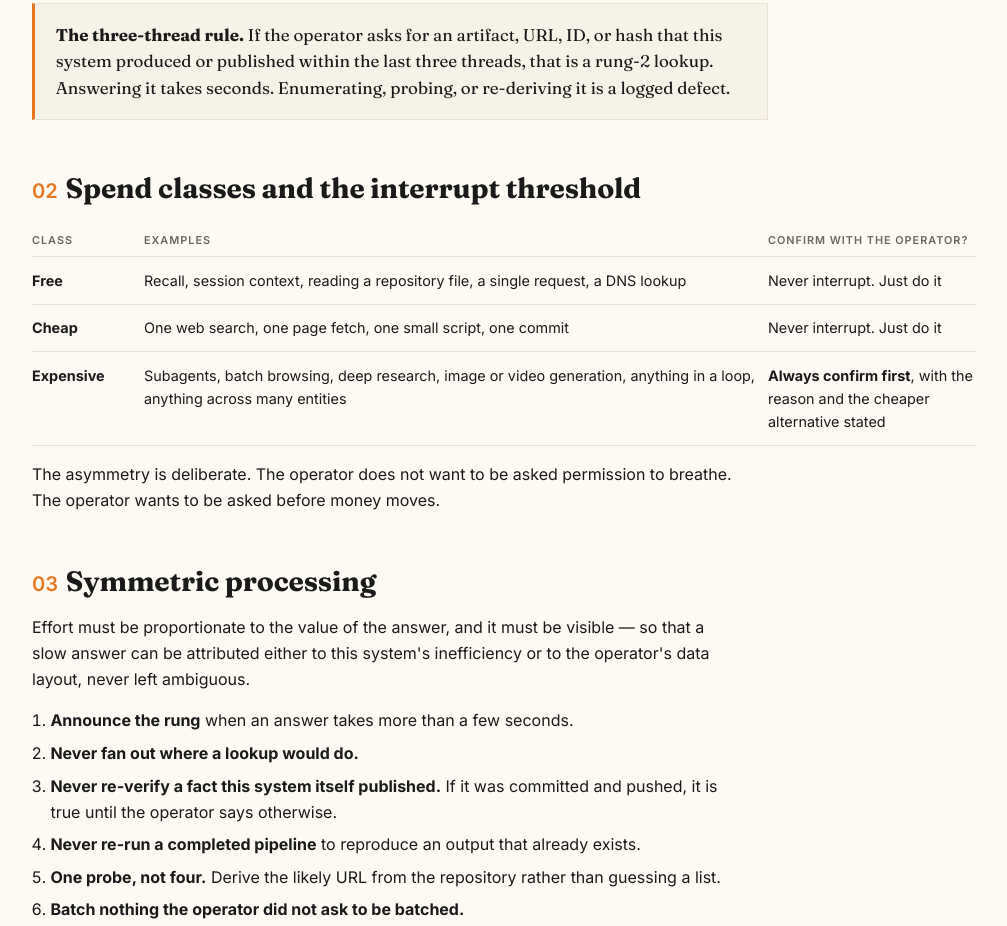
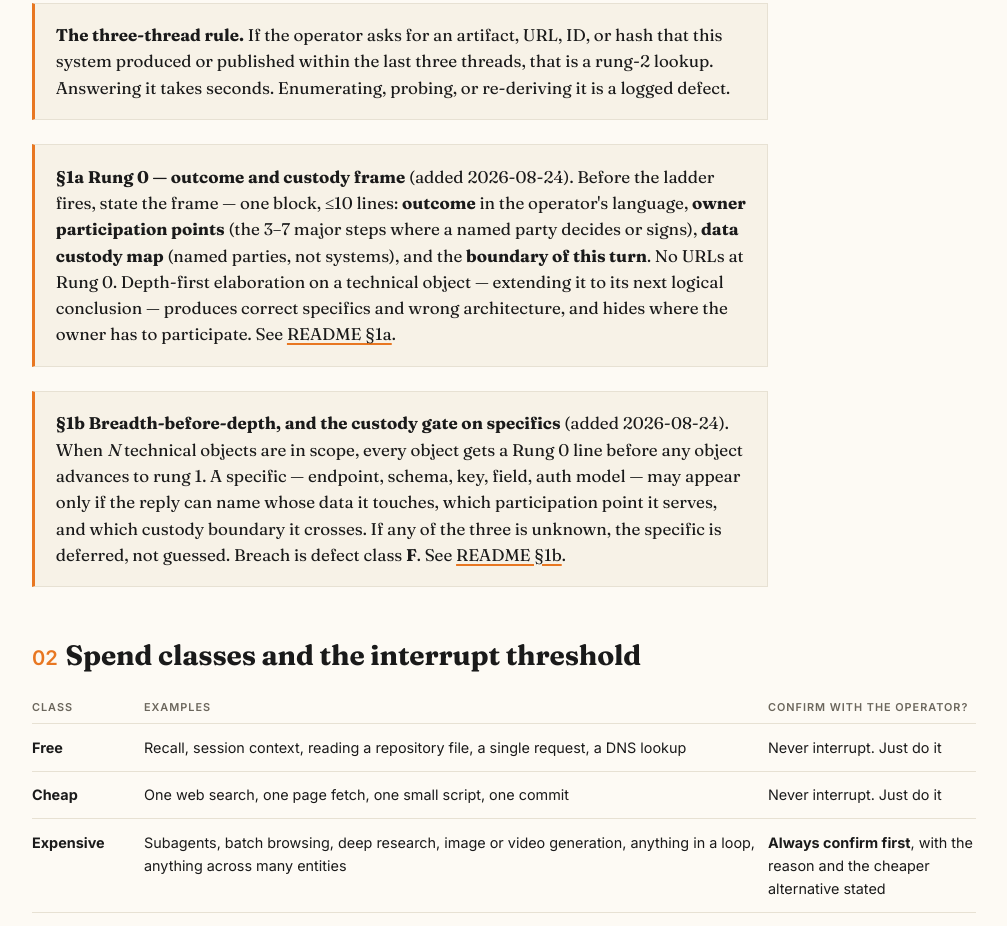
Before and after one commit to EVEglyphDesign/eve-glyph-boot-contract, a plain HTML site: page docs/index.html in a window 1280 px wide. Shown: the part 1078-2004 px from the top of the page, without its empty margins (136-1143 px from the left). Drawn offline with Linux system fonts and the light colour scheme.

Commit message:
docs/index.html: add §1a Rung 0 and §1b breadth-before-depth blocks under §01
Follow-up to b210ff1 — the earlier commit only landed the §05 class-F addition. This adds the
two rule blocks under §01 that the README amendment names, so the public landing reflects the
full canon change (§1a, §1b, and class F).

```diff
--- a/docs/index.html
+++ b/docs/index.html
@@ -118,6 +118,10 @@
 
 <div class="rule"><b>The three-thread rule.</b> If the operator asks for an artifact, URL, ID, or hash that this system produced or published within the last three threads, that is a rung-2 lookup. Answering it takes seconds. Enumerating, probing, or re-deriving it is a logged defect.</div>
 
+<div class="rule"><b>§1a Rung 0 — outcome and custody frame</b> (added 2026-08-24). Before the ladder fires, state the frame — one block, ≤10 lines: <b>outcome</b> in the operator's language, <b>owner participation points</b> (the 3–7 major steps where a named party decides or signs), <b>data custody map</b> (named parties, not systems), and the <b>boundary of this turn</b>. No URLs at Rung 0. Depth-first elaboration on a technical object — extending it to its next logical conclusion — produces correct specifics and wrong architecture, and hides where the owner has to participate. See <a href="https://github.com/EVEglyphDesign/eve-glyph-boot-contract/blob/main/README.md#1a-rung-0--outcome-and-custody-frame-added-2026-08-24">README §1a</a>.</div>
+
+<div class="rule"><b>§1b Breadth-before-depth, and the custody gate on specifics</b> (added 2026-08-24). When <i>N</i> technical objects are in scope, every object gets a Rung 0 line before any object advances to rung 1. A specific — endpoint, schema, key, field, auth model — may appear only if the reply can name whose data it touches, which participation point it serves, and which custody boundary it crosses. If any of the three is unknown, the specific is deferred, not guessed. Breach is defect class <b>F</b>. See <a href="https://github.com/EVEglyphDesign/eve-glyph-boot-contract/blob/main/README.md#1b-breadth-before-depth-and-the-custody-gate-on-specifics-added-2026-08-24">README §1b</a>.</div>
+
 <h2><span class="n">02</span>Spend classes and the interrupt threshold</h2>
 <table>
   <thead><tr><th style="width:7rem">Class</th><th>Examples</th><th style="width:13rem">Confirm with the operator?</th></tr></thead>
```
